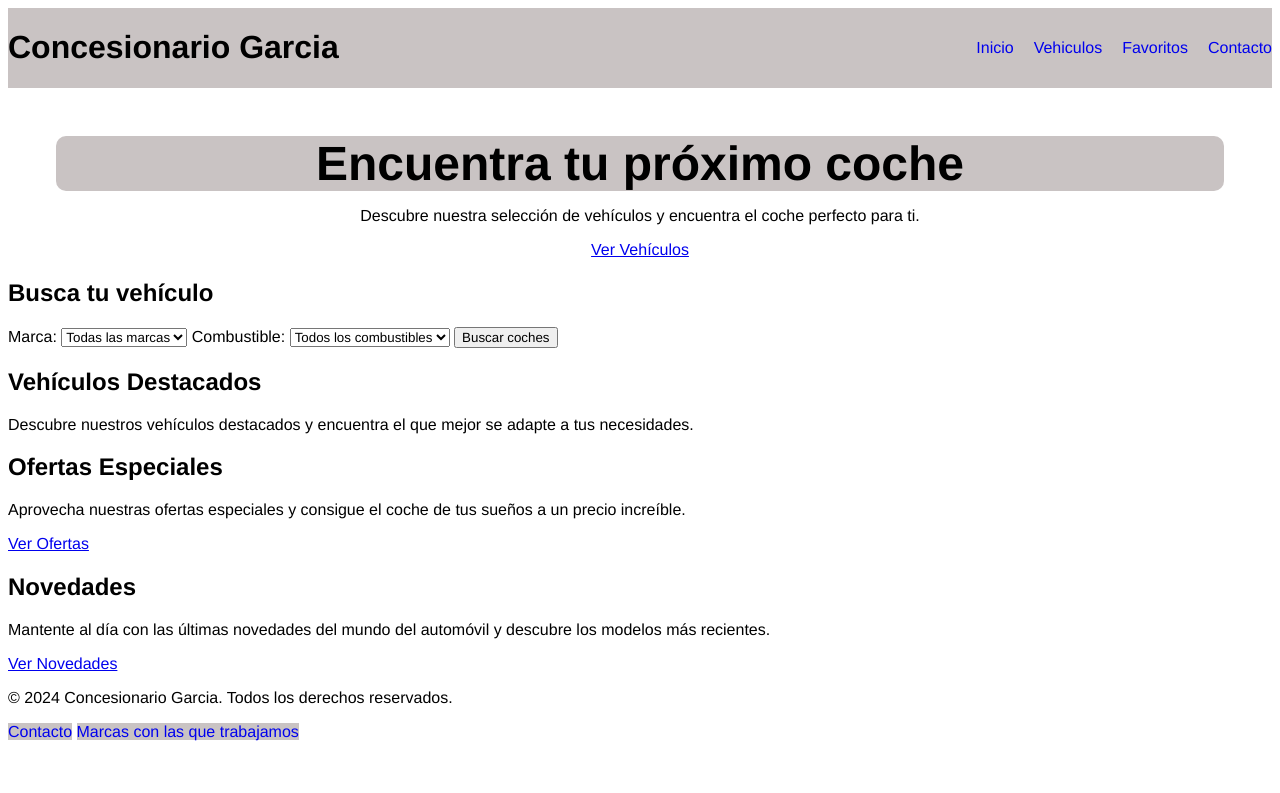
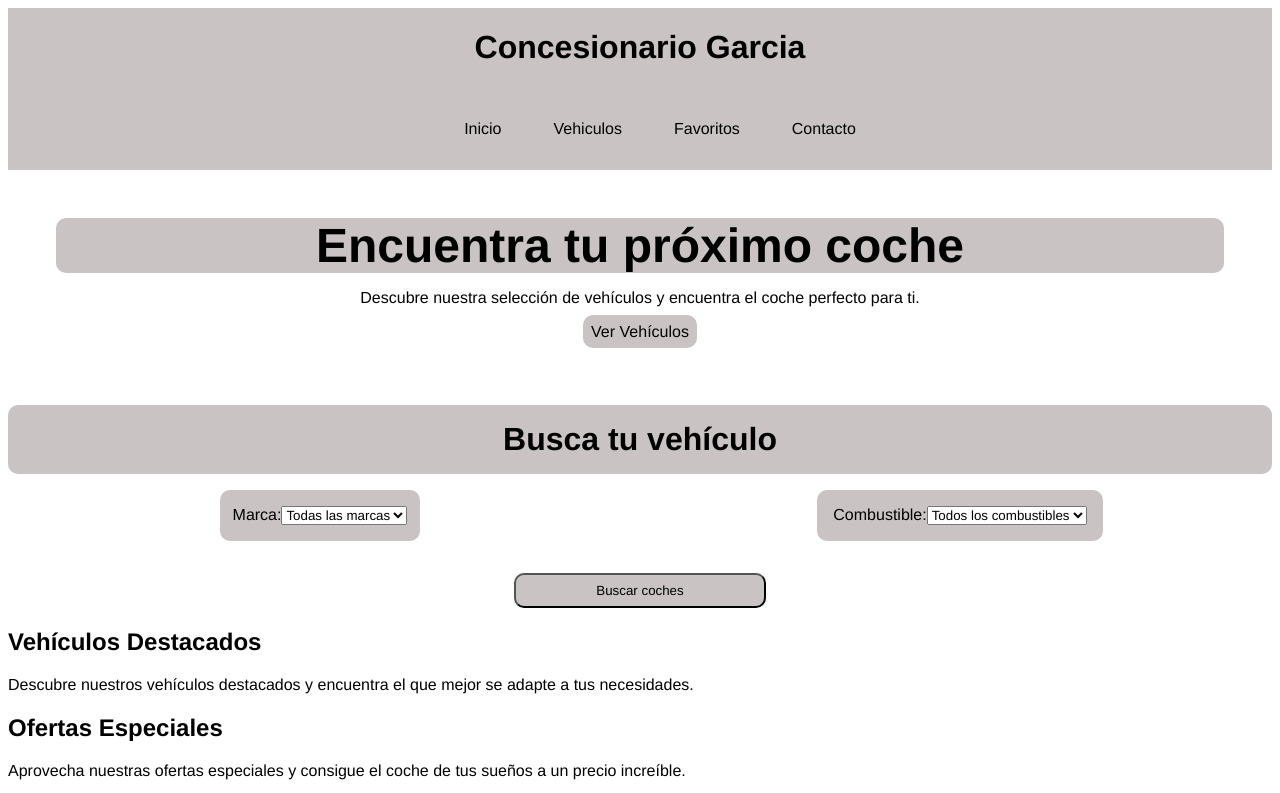
Before and after one commit to agaralv1104b/Proyectos-HTML, a plain HTML site: page Proyecto1_Concesionario/index.html in a window 1280 px wide. Shown: the top 793 px of the page. Drawn offline with Linux system fonts and the light colour scheme.

Commit message:
Add files via upload
cambios en CSS (grid)

```diff
--- a/Proyecto1_Concesionario/css/estilos.css
+++ b/Proyecto1_Concesionario/css/estilos.css
@@ -5,26 +5,43 @@
 
 
 
-header{
+.menu{
     display: flex;
+    flex-direction: column;
     align-items: center;
     justify-content: space-between;
     background-color: #c9c3c3
 
 }
 
+.menu__links{
+    align-items: center;
+    text-decoration: none;
+    color: black;
+    font-size: 1rem;
+    margin: 1rem;
+}
 
-.menu ul{
+.menu__link--decoracion{
+    text-decoration: none;
+    color: black;
+    font-size: 1rem;
+    margin: 1rem;
+
+}
+
+
+.menu__link--estilo{
+
     display: flex;
     gap: 20px;
     list-style: none;
 
 }
 
-nav a{
-    text-decoration: none;
-    background-color: #c9c3c3
-}
+
+
+
 
 .inicio{
     display:block;
@@ -35,10 +52,93 @@ nav a{
 
 }
 
-.inicio h1{
+.inicio__link{
+    text-decoration: none;
+    color: black;
+    font-size: 1rem;
+    margin: 1rem;
+    background-color: #c9c3c3;
+    padding: 0.5rem;
+    border-radius: 10px;
+}
+
+.inicio__titulo{
     font-size: 3rem;
     background-color: #c9c3c3;
     margin: 3rem;
     border-radius: 10px;
     margin-bottom: 1rem;
 }
+
+
+.buscador{
+    display: flex;
+    flex-direction: column;
+    align-items: center;
+    margin-top: 3rem;
+}
+
+.buscador__subtitulo{
+    width: 100%;
+    display: inline-block;
+    text-align: center;
+    justify-content: center;
+    padding: 1rem;
+    font-size: 2rem;
+    background-color: #c9c3c3;
+    margin: 1rem;
+    border-radius: 10px;
+    box-sizing: border-box;
+}
+
+.buscador__contenido{
+    display: grid;
+    grid-template-columns: 1fr 1fr;
+    grid-template-rows: 1fr 1fr;
+    justify-items: center;
+    flex-direction: row;
+    justify-content: stretch;
+    align-items: stretch;
+    align-content: stretch;
+    gap: 1rem;
+    flex-direction: row;
+    width: 100%;
+
+}
+
+.buscador__combustible{
+    background-color: #c9c3c3;
+    padding: 1rem;
+    display:flex;
+    flex-wrap: wrap;
+    flex-direction: row;
+    justify-content: center;
+    border-radius: 10px;
+    min-width: 200px;
+}
+
+.buscador__vehiculo{
+    display:flex;
+    flex-direction: row;
+    justify-content: center;
+    align-items: center;
+    background-color: #c9c3c3;
+    padding: 1rem;
+    border-radius: 10px;
+    box-sizing: border-box;
+    width: 200px;
+    min-width: 200px;
+}
+
+.buscador__boton{
+    width: 20%;
+    grid-column-end: 3;
+    grid-column-start: 1;
+    flex-wrap: wrap;
+    justify-content: center;
+    background-color: #c9c3c3;
+    padding: 0.5rem;
+    border-radius: 10px;
+    margin-top: 1rem;
+    justify-self: center;
+}
--- a/Proyecto1_Concesionario/index.html
+++ b/Proyecto1_Concesionario/index.html
@@ -10,17 +10,17 @@
 
     <body>
 
-        <header>
+        <header class="menu">
 
             <h1>Concesionario Garcia</h1>
 
-            <nav class="menu">
+            <nav class="menu__links">
 
-                <ul>
-                    <li><a href="./index.html">Inicio</a></li>
-                    <li><a href="./vehiculos.html">Vehiculos</a></li>
-                    <li><a href="./favorito.html">Favoritos</a></li>
-                    <li><a href="./contacto.html">Contacto</a></li>
+                <ul class = "menu__link--estilo">
+                    <li><a href="./index.html" class = "menu__link--decoracion">Inicio</a></li>
+                    <li><a href="./vehiculos.html" class = "menu__link--decoracion">Vehiculos</a></li>
+                    <li><a href="./favorito.html" class = "menu__link--decoracion">Favoritos</a></li>
+                    <li><a href="./contacto.html" class = "menu__link--decoracion">Contacto</a></li>
                 </ul>
 
             </nav>
@@ -33,14 +33,14 @@
 
             <section class="inicio">
 
-                <h1>Encuentra tu próximo coche</h1>
+                <h1 class="inicio__titulo">Encuentra tu próximo coche</h1>
 
                 <p>
                     Descubre nuestra selección de vehículos
                     y encuentra el coche perfecto para ti.
                 </p>
 
-                <a href="vehiculos.html">Ver Vehículos</a>
+                <a href="vehiculos.html" class="inicio__link">Ver Vehículos</a>
 
             </section>
 
@@ -48,8 +48,10 @@
 
             <section class="buscador">
 
-                <h2>Busca tu vehículo</h2>
-               <form action="vehiculos.html" method="get">
+                <h2 class="buscador__subtitulo">Busca tu vehículo</h2>
+
+                    <form action="vehiculos.html" method="get" class="buscador__contenido">
+                        <article class="buscador__vehiculo">
                             <label for="marca">Marca:</label>
                             <select id="marca" name="marca">
 
@@ -69,7 +71,11 @@
                                 <option value="Renault">Renault</option>
                                 <option value="opel">Opel</option>
                             </select>
+                        </article>
 
+                        <form action="vehiculos.html" method="get" class="buscador__combustible">
+
+                            <article class="buscador__combustible">
                                 <label for="combustible">Combustible:</label>
                                 <select id="combustible" name="combustible">
 
@@ -78,10 +84,12 @@
                                     <option value="Diesel">Diesel</option>
                                     <option value="Híbrido">Híbrido</option>
                                     <option value="Eléctrico">Eléctrico</option>
+                                </select>
+                            </article>
 
-                    </select>
+                    <button type="submit" class="buscador__boton">Buscar coches</button>
 
-                    <button type="submit">Buscar coches</button>
+                </article>
 
                </form>
 
```
Also changed, not shown: 1 other file. Lines whose indentation alone changed are shown as unchanged.
